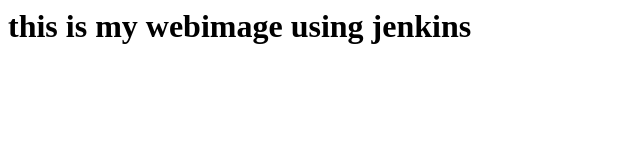
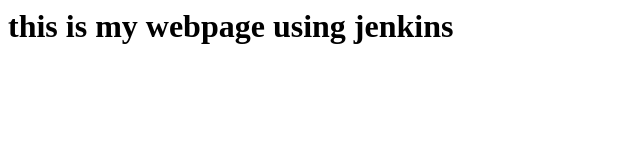
Before and after one commit to arti-bhete/Exam-96578, a plain HTML site: page index.html in a window 1280 px wide. Shown: the whole page, without its empty margins (0-640 px from the left). Drawn offline with Linux system fonts and the light colour scheme.

Commit message:
upddate Dockerfile

```diff
--- a/index.html
+++ b/index.html
@@ -1 +1 @@
-<h1>this is my webimage using jenkins</h1>
+<h1>this is my webpage using jenkins</h1>
```
